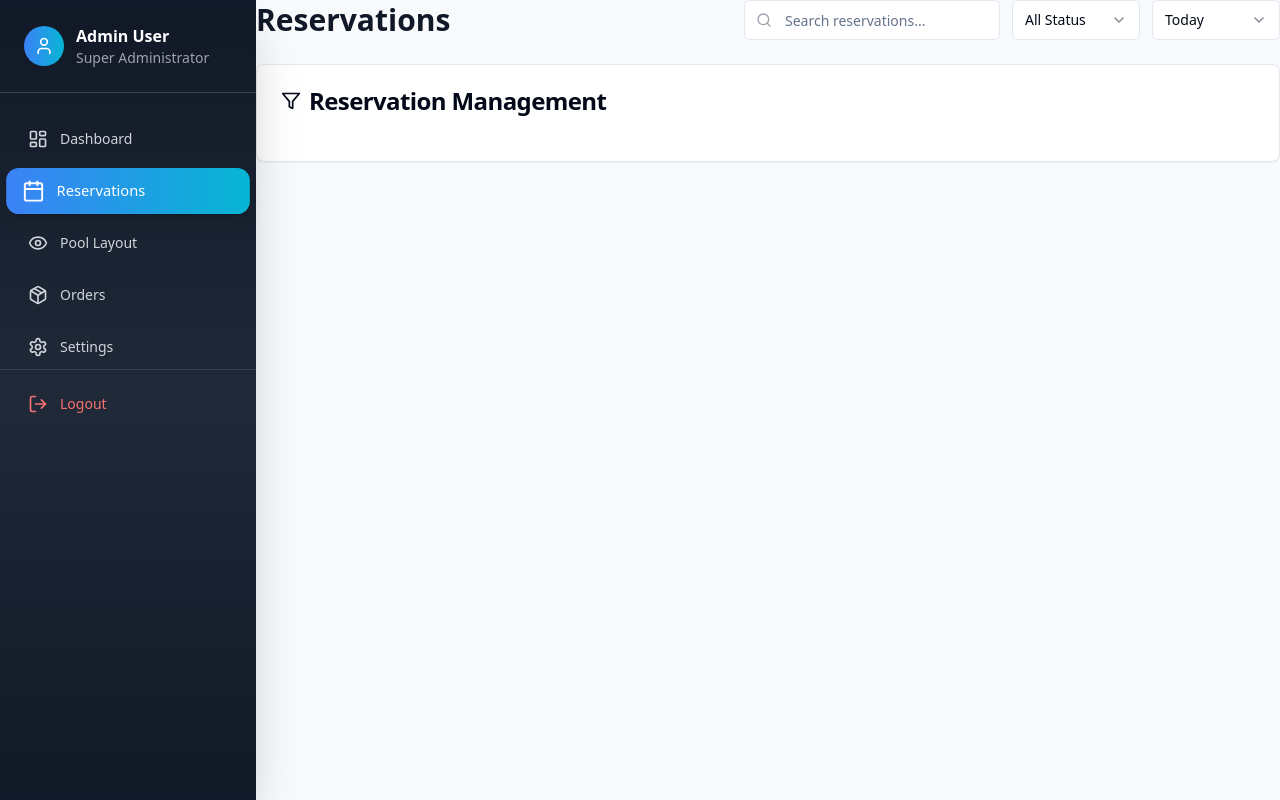
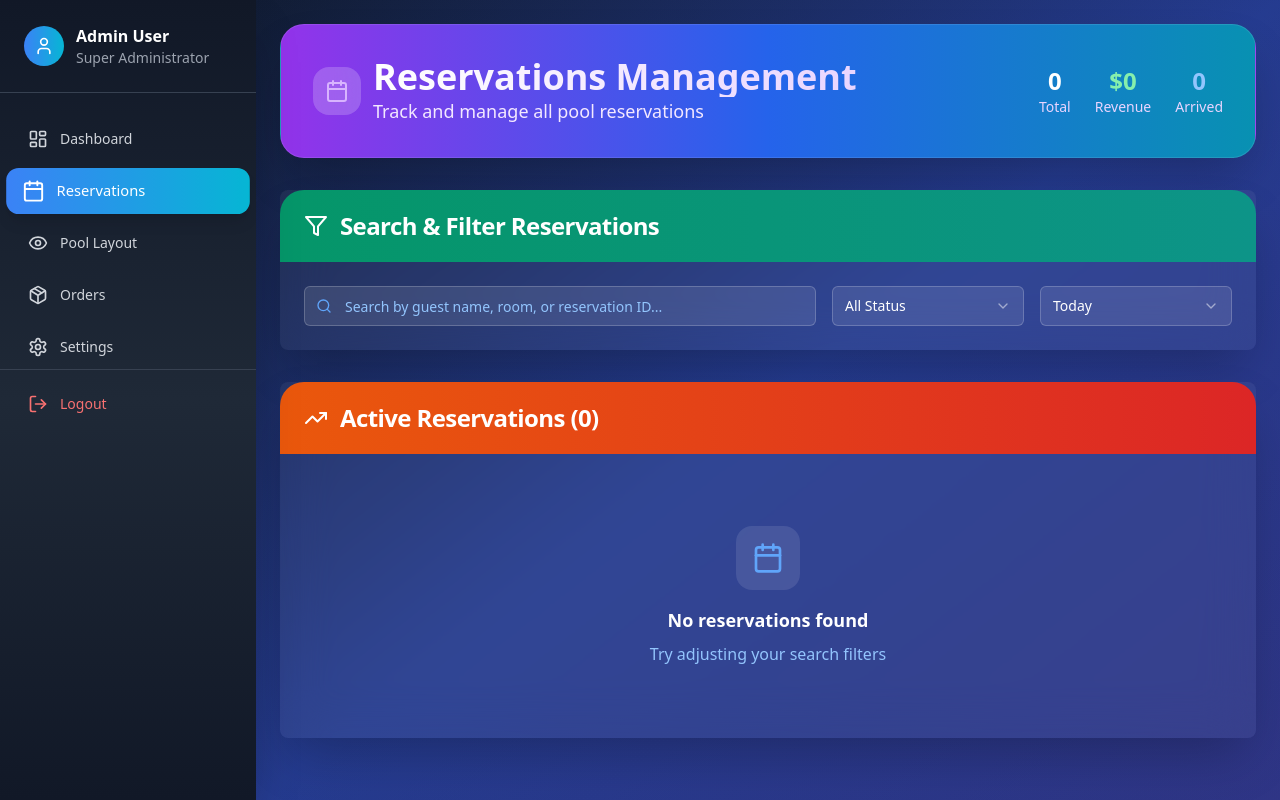
Before and after one commit to imjafry/sun-seeker-booking-hub, a React (Vite) app: page /admin/reservations in a window 1280 px wide. Built offline with nearby package versions, Linux system fonts and the light colour scheme.

Commit message:
feat: Enhance admin reservations page
Implemented a design similar to the Pool Layout with gradient backgrounds and dummy data for the admin reservations page.

```diff
--- a/src/pages/admin/Reservations.tsx
+++ b/src/pages/admin/Reservations.tsx
@@ -6,7 +6,21 @@ import { Button } from '@/components/ui/button';
 import { Input } from '@/components/ui/input';
 import { Badge } from '@/components/ui/badge';
 import { Select, SelectContent, SelectItem, SelectTrigger, SelectValue } from '@/components/ui/select';
-import { Search, Filter, Eye, CheckCircle, XCircle, Clock } from 'lucide-react';
+import {
+  Search,
+  Filter,
+  Eye,
+  CheckCircle,
+  XCircle,
+  Clock,
+  Calendar,
+  User,
+  MapPin,
+  CreditCard,
+  Star,
+  Zap,
+  TrendingUp
+} from 'lucide-react';
 
 const Reservations = () => {
   const [searchTerm, setSearchTerm] = useState('');
@@ -18,62 +32,122 @@ const Reservations = () => {
       id: 'RES001',
       guestName: 'John Smith',
       roomNumber: '205',
-      lounger: 'V1 - VIP',
-      date: '2024-06-25',
+      lounger: 'V1 - VIP Poolside',
+      date: '2024-06-27',
       time: '10:00 - 12:00',
       status: 'confirmed',
       totalAmount: 85,
-      extras: ['Parasol', 'Cold Coke'],
-      bookedAt: '2024-06-24 15:30',
-      paymentMethod: 'stripe'
+      extras: ['Premium Parasol', 'Cold Coke', 'Beach Towel'],
+      bookedAt: '2024-06-26 15:30',
+      paymentMethod: 'stripe',
+      guestType: 'premium'
     },
     {
       id: 'RES002',
       guestName: 'Sarah Johnson',
       roomNumber: '312',
-      lounger: 'S3 - Standard',
-      date: '2024-06-25',
+      lounger: 'S3 - Sun Area',
+      date: '2024-06-27',
       time: '14:00 - 16:00',
       status: 'arrived',
       totalAmount: 35,
       extras: ['Beach Towel'],
-      bookedAt: '2024-06-24 09:15',
-      paymentMethod: 'reception'
+      bookedAt: '2024-06-26 09:15',
+      paymentMethod: 'reception',
+      guestType: 'standard'
     },
     {
       id: 'RES003',
       guestName: 'Mike Davis',
       roomNumber: '158',
-      lounger: 'C1 - Cabana',
-      date: '2024-06-25',
+      lounger: 'C1 - Cabana Premium',
+      date: '2024-06-27',
       time: '12:00 - 14:00',
       status: 'no-show',
       totalAmount: 125,
-      extras: ['Premium Water', 'Pool Snacks'],
-      bookedAt: '2024-06-23 20:45',
-      paymentMethod: 'stripe'
+      extras: ['Premium Water', 'Pool Snacks', 'Fruit Platter'],
+      bookedAt: '2024-06-25 20:45',
+      paymentMethod: 'stripe',
+      guestType: 'vip'
     },
     {
       id: 'RES004',
       guestName: 'Emma Wilson',
       roomNumber: '420',
-      lounger: 'D2 - Premium',
-      date: '2024-06-26',
+      lounger: 'P2 - Pool Side Premium',
+      date: '2024-06-28',
       time: '10:00 - 12:00',
       status: 'confirmed',
       totalAmount: 52,
-      extras: ['Cocktail'],
-      bookedAt: '2024-06-24 18:20',
-      paymentMethod: 'stripe'
+      extras: ['Tropical Cocktail'],
+      bookedAt: '2024-06-26 18:20',
+      paymentMethod: 'stripe',
+      guestType: 'standard'
+    },
+    {
+      id: 'RES005',
+      guestName: 'Robert Brown',
+      roomNumber: '101',
+      lounger: 'V5 - VIP Poolside',
+      date: '2024-06-27',
+      time: '16:00 - 18:00',
+      status: 'arrived',
+      totalAmount: 95,
+      extras: ['Premium Parasol', 'Champagne', 'Luxury Towel Set'],
+      bookedAt: '2024-06-26 12:00',
+      paymentMethod: 'stripe',
+      guestType: 'vip'
+    },
+    {
+      id: 'RES006',
+      guestName: 'Lisa Anderson',
+      roomNumber: '234',
+      lounger: 'F2 - Family Area',
+      date: '2024-06-27',
+      time: '11:00 - 13:00',
+      status: 'confirmed',
+      totalAmount: 42,
+      extras: ['Kids Pool Access', 'Family Snack Pack'],
+      bookedAt: '2024-06-26 14:45',
+      paymentMethod: 'reception',
+      guestType: 'family'
+    },
+    {
+      id: 'RES007',
+      guestName: 'David Miller',
+      roomNumber: '567',
+      lounger: 'S8 - Sun Area',
+      date: '2024-06-28',
+      time: '09:00 - 11:00',
+      status: 'cancelled',
+      totalAmount: 28,
+      extras: [],
+      bookedAt: '2024-06-25 16:30',
+      paymentMethod: 'stripe',
+      guestType: 'standard'
+    },
+    {
+      id: 'RES008',
+      guestName: 'Jennifer Taylor',
+      roomNumber: '890',
+      lounger: 'C3 - Cabana Premium',
+      date: '2024-06-27',
+      time: '13:00 - 15:00',
+      status: 'arrived',
+      totalAmount: 138,
+      extras: ['Premium Water', 'Gourmet Lunch', 'Spa Treatment'],
+      bookedAt: '2024-06-24 19:15',
+      paymentMethod: 'stripe',
+      guestType: 'vip'
     }
   ];
 
   const getStatusBadge = (status: string) => {
     const statusStyles = {
-      confirmed: 'bg-blue-100 text-blue-800',
-      arrived: 'bg-green-100 text-green-800',
-      'no-show': 'bg-red-100 text-red-800',
-      cancelled: 'bg-gray-100 text-gray-800'
+      confirmed: 'bg-gradient-to-r from-blue-500/20 to-cyan-500/20 text-blue-300 border-blue-500/30',
+      arrived: 'bg-gradient-to-r from-green-500/20 to-emerald-500/20 text-green-300 border-green-500/30',
+      'no-show': 'bg-gradient-to-r from-red-500/20 to-pink-500/20 text-red-300 border-red-500/30',
+      cancelled: 'bg-gradient-to-r from-gray-500/20 to-slate-500/20 text-gray-300 border-gray-500/30'
     };
 
     const statusIcons = {
@@ -84,9 +158,24 @@ const Reservations = () => {
     };
 
     return (
-      <Badge className={`${statusStyles[status as keyof typeof statusStyles]} flex items-center`}>
+      <Badge className={`${statusStyles[status as keyof typeof statusStyles]} flex items-center border`}>
         {statusIcons[status as keyof typeof statusIcons]}
-        {status.charAt(0).toUpperCase() + status.slice(1)}
+        {status.charAt(0).toUpperCase() + status.slice(1).replace('-', ' ')}
+      </Badge>
+    );
+  };
+
+  const getGuestTypeBadge = (type: string) => {
+    const typeStyles = {
+      vip: 'bg-gradient-to-r from-purple-500/20 to-pink-500/20 text-purple-300 border-purple-500/30',
+      premium: 'bg-gradient-to-r from-orange-500/20 to-yellow-500/20 text-orange-300 border-orange-500/30',
+      family: 'bg-gradient-to-r from-green-500/20 to-teal-500/20 text-green-300 border-green-500/30',
+      standard: 'bg-gradient-to-r from-blue-500/20 to-indigo-500/20 text-blue-300 border-blue-500/30'
+    };
+
+    return (
+      <Badge className={`${typeStyles[type as keyof typeof typeStyles]} border text-xs`}>
+        {type.toUpperCase()}
       </Badge>
     );
   };
@@ -116,23 +205,74 @@ const Reservations = () => {
     return matchesSearch && matchesStatus && matchesDate;
   });
 
+  const totalRevenue = filteredReservations.reduce((sum, res) => sum + res.totalAmount, 0);
+  const confirmedCount = filteredReservations.filter(res => res.status === 'confirmed').length;
+  const arrivedCount = filteredReservations.filter(res => res.status === 'arrived').length;
+
   return (
     <AdminLayout>
-      <div className="space-y-6">
-        <div className="flex flex-col sm:flex-row justify-between items-start sm:items-center gap-4">
-          <h1 className="text-2xl sm:text-3xl font-bold text-gray-900">Reservations</h1>
-          <div className="flex flex-col sm:flex-row gap-3 w-full sm:w-auto">
-            <div className="relative">
-              <Search className="absolute left-3 top-1/2 transform -translate-y-1/2 text-gray-400 w-4 h-4" />
+      <div className="min-h-screen bg-gradient-to-br from-slate-900 via-blue-900 to-indigo-900 relative">
+        {/* Premium background pattern */}
+        <div className="absolute inset-0 bg-[linear-gradient(rgba(255,255,255,0.02)_1px,transparent_1px),linear-gradient(90deg,rgba(255,255,255,0.02)_1px,transparent_1px)] bg-[size:50px_50px] opacity-20"></div>
+        <div className="absolute inset-0 bg-gradient-to-br from-blue-500/5 via-purple-500/5 to-cyan-500/5"></div>
+
+        <div className="relative p-6 space-y-8">
+          {/* Premium Header */}
+          <div className="bg-gradient-to-r from-purple-600 via-blue-600 to-cyan-600 text-white p-8 rounded-3xl shadow-2xl border border-white/10 backdrop-blur-xl">
+            <div className="flex flex-col lg:flex-row justify-between items-start lg:items-center gap-6">
+              <div className="space-y-3">
+                <div className="flex items-center gap-3">
+                  <div className="w-12 h-12 bg-white/20 rounded-2xl flex items-center justify-center backdrop-blur-lg">
+                    <Calendar className="w-6 h-6 text-purple-300" />
+                  </div>
+                  <div>
+                    <h1 className="text-4xl font-bold bg-gradient-to-r from-white to-purple-200 bg-clip-text text-transparent">
+                      Reservations Management
+                    </h1>
+                    <p className="text-purple-100 text-lg">Track and manage all pool reservations</p>
+                  </div>
+                </div>
+              </div>
+
+              {/* Quick Stats */}
+              <div className="flex items-center gap-6">
+                <div className="text-center">
+                  <div className="text-2xl font-bold text-white">{filteredReservations.length}</div>
+                  <div className="text-purple-200 text-sm">Total</div>
+                </div>
+                <div className="text-center">
+                  <div className="text-2xl font-bold text-green-300">${totalRevenue}</div>
+                  <div className="text-purple-200 text-sm">Revenue</div>
+                </div>
+                <div className="text-center">
+                  <div className="text-2xl font-bold text-blue-300">{arrivedCount}</div>
+                  <div className="text-purple-200 text-sm">Arrived</div>
+                </div>
+              </div>
+            </div>
+          </div>
+
+          {/* Filters Section */}
+          <Card className="border-0 bg-white/5 backdrop-blur-xl shadow-2xl">
+            <CardHeader className="bg-gradient-to-r from-emerald-600 to-teal-600 text-white rounded-t-3xl p-6">
+              <CardTitle className="flex items-center gap-3">
+                <Filter className="w-6 h-6" />
+                Search & Filter Reservations
+              </CardTitle>
+            </CardHeader>
+            <CardContent className="p-6">
+              <div className="flex flex-col lg:flex-row gap-4">
+                <div className="relative flex-1">
+                  <Search className="absolute left-3 top-1/2 transform -translate-y-1/2 text-blue-400 w-4 h-4" />
                   <Input
-                placeholder="Search reservations..."
+                    placeholder="Search by guest name, room, or reservation ID..."
                     value={searchTerm}
                     onChange={(e) => setSearchTerm(e.target.value)}
-                className="pl-10 w-full sm:w-64"
+                    className="pl-10 bg-white/10 border-white/20 text-white placeholder:text-blue-300"
                   />
                 </div>
                 <Select value={statusFilter} onValueChange={setStatusFilter}>
-              <SelectTrigger className="w-full sm:w-32">
+                  <SelectTrigger className="w-full lg:w-48 bg-white/10 border-white/20 text-white">
                     <SelectValue />
                   </SelectTrigger>
                   <SelectContent>
@@ -144,7 +284,7 @@ const Reservations = () => {
                   </SelectContent>
                 </Select>
                 <Select value={dateFilter} onValueChange={setDateFilter}>
-              <SelectTrigger className="w-full sm:w-32">
+                  <SelectTrigger className="w-full lg:w-48 bg-white/10 border-white/20 text-white">
                     <SelectValue />
                   </SelectTrigger>
                   <SelectContent>
@@ -155,81 +295,125 @@ const Reservations = () => {
                   </SelectContent>
                 </Select>
               </div>
+            </CardContent>
+          </Card>
+
+          {/* Reservations List */}
+          <Card className="border-0 bg-white/5 backdrop-blur-xl shadow-2xl">
+            <CardHeader className="bg-gradient-to-r from-orange-600 to-red-600 text-white rounded-t-3xl p-6">
+              <CardTitle className="flex items-center gap-3">
+                <TrendingUp className="w-6 h-6" />
+                Active Reservations ({filteredReservations.length})
+              </CardTitle>
+            </CardHeader>
+            <CardContent className="p-6">
+              <div className="space-y-6">
+                {filteredReservations.map((reservation) => (
+                  <div key={reservation.id} className="bg-white/5 backdrop-blur-lg border border-white/10 rounded-2xl p-6 hover:bg-white/10 transition-all duration-300">
+                    <div className="grid grid-cols-1 lg:grid-cols-4 gap-6">
+                      {/* Guest Info */}
+                      <div className="space-y-3">
+                        <div className="flex items-center gap-3">
+                          <div className="w-10 h-10 bg-gradient-to-r from-blue-500 to-purple-500 rounded-xl flex items-center justify-center">
+                            <User className="w-5 h-5 text-white" />
+                          </div>
+                          <div>
+                            <div className="font-bold text-lg text-white">{reservation.guestName}</div>
+                            <div className="text-blue-300 text-sm flex items-center gap-1">
+                              <MapPin className="w-3 h-3" />
+                              Room {reservation.roomNumber}
+                            </div>
+                          </div>
+                        </div>
+                        <div className="flex items-center gap-2">
+                          <Badge className="bg-white/10 text-blue-300 border-white/20 text-xs">
+                            {reservation.id}
+                          </Badge>
+                          {getGuestTypeBadge(reservation.guestType)}
+                        </div>
                       </div>
 
-        <Card>
-          <CardHeader>
-            <CardTitle className="flex items-center gap-2">
-              <Filter className="w-5 h-5" />
-              Reservation Management
-            </CardTitle>
-          </CardHeader>
-          <CardContent>
-            <div className="overflow-x-auto">
-              <div className="space-y-4">
-                {filteredReservations.map((reservation) => (
-                  <div key={reservation.id} className="border rounded-lg p-4 hover:bg-gray-50 transition-colors">
-                    <div className="grid grid-cols-1 md:grid-cols-2 lg:grid-cols-4 gap-4">
-                      <div>
-                        <div className="font-semibold text-lg">{reservation.guestName}</div>
-                        <div className="text-sm text-gray-600">Room {reservation.roomNumber}</div>
-                        <div className="text-sm text-gray-600">ID: {reservation.id}</div>
+                      {/* Booking Details */}
+                      <div className="space-y-3">
+                        <div className="text-white font-semibold text-lg">{reservation.lounger}</div>
+                        <div className="space-y-1">
+                          <div className="text-blue-200 text-sm flex items-center gap-1">
+                            <Calendar className="w-3 h-3" />
+                            {reservation.date}
+                          </div>
+                          <div className="text-blue-200 text-sm flex items-center gap-1">
+                            <Clock className="w-3 h-3" />
+                            {reservation.time}
+                          </div>
+                        </div>
                       </div>
 
-                      <div>
-                        <div className="font-medium">{reservation.lounger}</div>
-                        <div className="text-sm text-gray-600">{reservation.date}</div>
-                        <div className="text-sm text-gray-600">{reservation.time}</div>
+                      {/* Payment & Extras */}
+                      <div className="space-y-3">
+                        <div className="text-2xl font-bold text-green-400">${reservation.totalAmount}</div>
+                        <div className="flex items-center gap-2 text-sm text-blue-200">
+                          <CreditCard className="w-3 h-3" />
+                          {reservation.paymentMethod}
                         </div>
-
-                      <div>
-                        <div className="font-semibold text-lg">${reservation.totalAmount}</div>
-                        <div className="text-sm text-gray-600">{reservation.paymentMethod}</div>
                         {reservation.extras.length > 0 && (
-                          <div className="text-xs text-blue-600">
+                          <div className="space-y-1">
+                            <div className="text-xs text-blue-300 font-medium">
                               +{reservation.extras.length} extras
+                            </div>
+                            <div className="flex flex-wrap gap-1">
+                              {reservation.extras.slice(0, 2).map((extra, index) => (
+                                <Badge key={index} className="bg-purple-500/20 text-purple-300 border-purple-500/30 text-xs">
+                                  {extra}
+                                </Badge>
+                              ))}
+                              {reservation.extras.length > 2 && (
+                                <Badge className="bg-gray-500/20 text-gray-300 border-gray-500/30 text-xs">
+                                  +{reservation.extras.length - 2}
+                                </Badge>
+                              )}
+                            </div>
                           </div>
                         )}
                       </div>
 
+                      {/* Status & Actions */}
+                      <div className="space-y-4">
+                        {getStatusBadge(reservation.status)}
+
                         <div className="flex flex-col gap-2">
-                        {getStatusBadge(reservation.status)}
-                        <div className="flex gap-2">
-                          <Button size="sm" variant="outline" className="text-xs">
+                          <Button size="sm" variant="outline" className="bg-white/10 border-white/20 text-white hover:bg-white/20 text-xs">
                             <Eye className="w-3 h-3 mr-1" />
-                            View
+                            View Details
                           </Button>
                           {reservation.status === 'confirmed' && (
                             <Button
                               size="sm"
                               onClick={() => updateReservationStatus(reservation.id, 'arrived')}
-                              className="text-xs bg-green-600 hover:bg-green-700"
+                              className="bg-gradient-to-r from-green-600 to-emerald-600 hover:from-green-700 hover:to-emerald-700 text-xs"
                             >
+                              <CheckCircle className="w-3 h-3 mr-1" />
                               Mark Arrived
                             </Button>
                           )}
                         </div>
                       </div>
                     </div>
-
-                    {reservation.extras.length > 0 && (
-                      <div className="mt-3 pt-3 border-t">
-                        <div className="text-sm font-medium text-gray-700 mb-1">Extras:</div>
-                        <div className="flex flex-wrap gap-1">
-                          {reservation.extras.map((extra, index) => (
-                            <Badge key={index} variant="outline" className="text-xs">
-                              {extra}
-                            </Badge>
-                          ))}
-                        </div>
-                      </div>
-                    )}
                   </div>
                 ))}
               </div>
+
+              {filteredReservations.length === 0 && (
+                <div className="text-center py-12">
+                  <div className="w-16 h-16 bg-white/10 rounded-2xl flex items-center justify-center mx-auto mb-4">
+                    <Calendar className="w-8 h-8 text-blue-400" />
                   </div>
+                  <div className="text-white text-lg font-semibold mb-2">No reservations found</div>
+                  <div className="text-blue-300">Try adjusting your search filters</div>
+                </div>
+              )}
             </CardContent>
           </Card>
+        </div>
       </div>
     </AdminLayout>
   );
```
Lines whose indentation alone changed are shown as unchanged.
